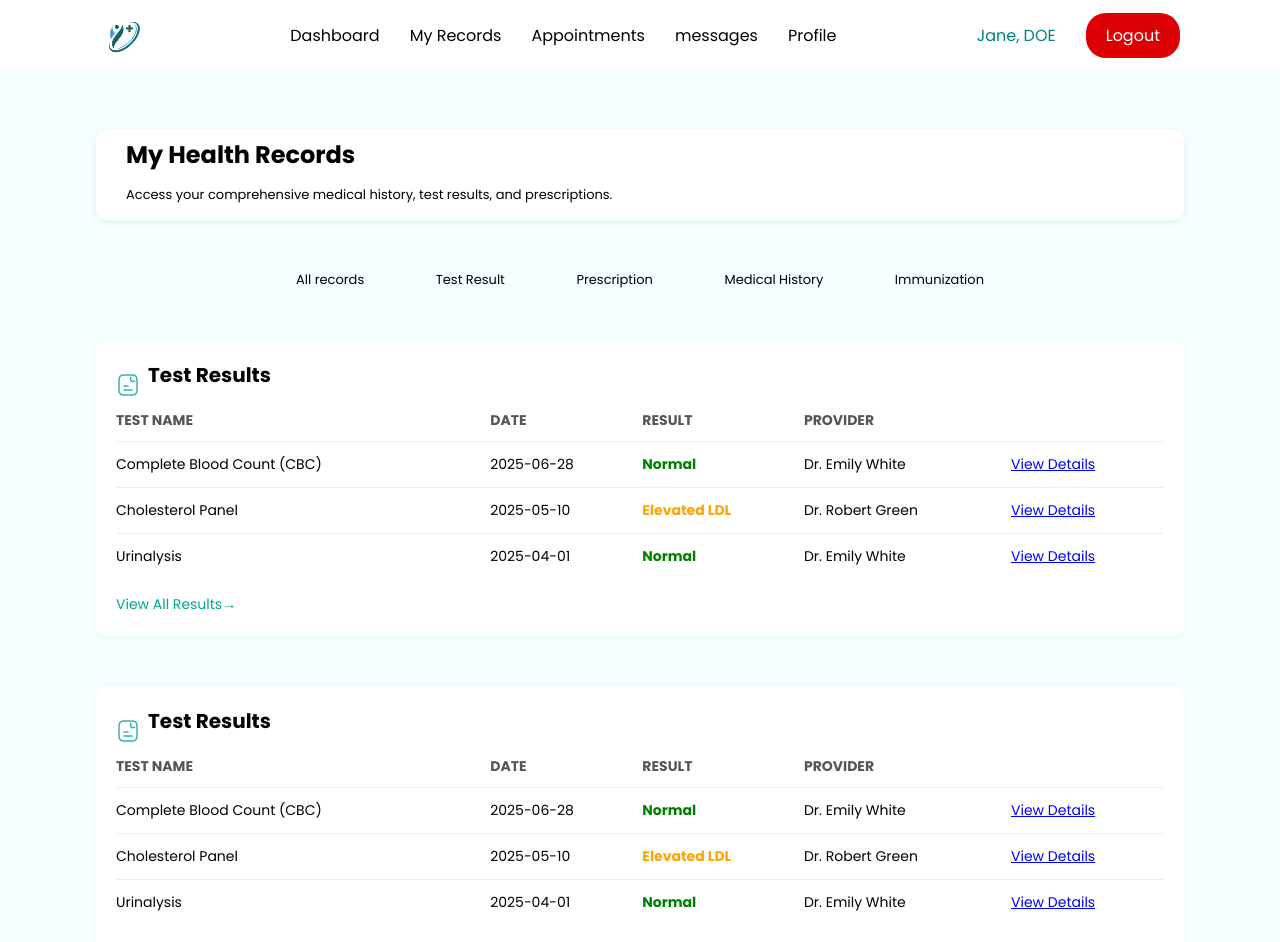
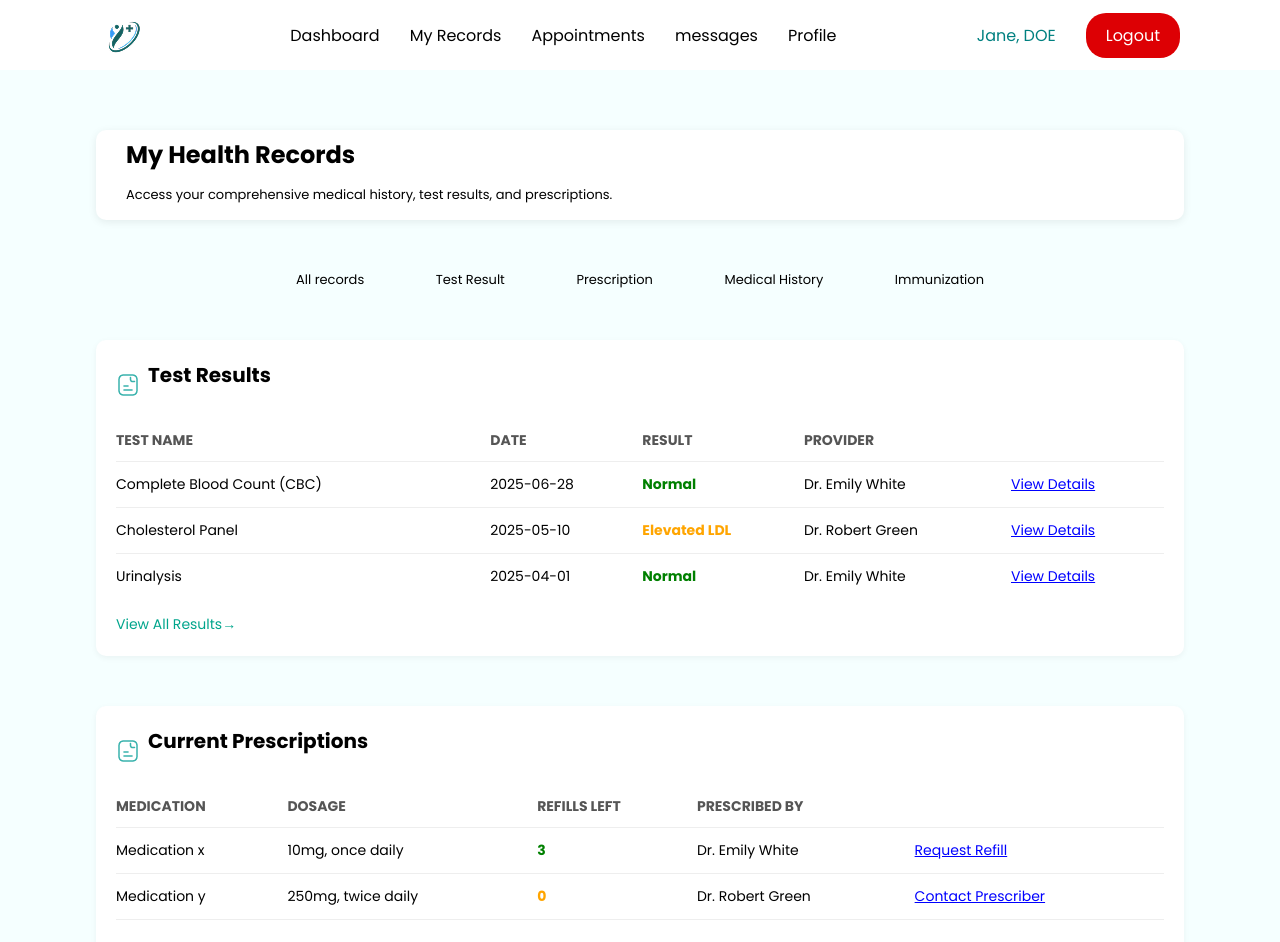
Before and after one commit to TinyDevTeam25/altcare-frontend, a React (Vite) app: page /patient/MyRecordTest/MyRecordTest in a window 1280 px wide. Shown: the top 942 px of the page. Built offline with nearby package versions, Linux system fonts and the light colour scheme.

Commit message:
Myrecordtestupdate

```diff
--- a/src/components/PeterComponents/Card3/Card3.jsx
+++ b/src/components/PeterComponents/Card3/Card3.jsx
@@ -9,13 +9,17 @@ function Card3 ({
     pr,
     cbc,
     date1,
-    nor,
-    Dr,
-    vd,
+    nor1,
+    nor2,
+    Dr1,
+    vd1,
+    vd2,
+    vd3,
     cp,
     date2,
     ldl,
     Dr2,
+    Dr3,
      color1,
    color2,
    color3,
@@ -46,12 +50,12 @@ function Card3 ({
             <td>{cbc}</td>
             <td>{date1}</td>
             <td className="normal" style={{ color: color1 }}>
-              {nor}
+              {nor1}
             </td>
-            <td>{Dr}</td>
+            <td>{Dr1}</td>
             <td>
               <span className="view-link" style={{ color: color3 }}>
-                {vd}
+                {vd1}
               </span>
             </td>
           </tr>
@@ -64,7 +68,7 @@ function Card3 ({
             <td>{Dr2}</td>
             <td>
               <span className="view-link" style={{ color: color3 }}>
-                {vd}
+                {vd2}
               </span>
             </td>
           </tr>
@@ -72,12 +76,12 @@ function Card3 ({
             <td>{ur}</td>
             <td>{date3}</td>
             <td className="normal" style={{ color: color1 }}>
-              {nor}
+              {nor2}
             </td>
-            <td>{Dr}</td>
+            <td>{Dr3}</td>
             <td>
               <span className="view-link" style={{ color: color3 }}>
-                {vd}
+                {vd3}
               </span>
             </td>
           </tr>
--- a/src/patient/MyRecordTest/MyRecordTest.css
+++ b/src/patient/MyRecordTest/MyRecordTest.css
@@ -24,6 +24,7 @@
   align-items: center;
   text-align: center;;
   gap: 0.5rem;
+  margin-bottom: 20px;
 }
 .resultss-container {
   background: #ffffff;
--- a/src/patient/MyRecordTest/MyRecordTest.jsx
+++ b/src/patient/MyRecordTest/MyRecordTest.jsx
@@ -46,13 +46,17 @@ function MyRecordTest() {
             pr="PROVIDER"
             cbc="Complete Blood Count (CBC)"
             date1="2025-06-28"
-            nor="Normal"
-            Dr="Dr. Emily White"
-            vd="View Details"
+            nor1="Normal"
+            nor2="Normal"
+            Dr1="Dr. Emily White"
+            vd1="View Details"
+            vd2="View Details"
+            vd3="View Details"
             cp="Cholesterol Panel"
             date2="2025-05-10"
             ldl="Elevated LDL"
             Dr2="Dr. Robert Green"
+            Dr3="Dr. Emily White"
             color1="#008000"
             color2="#FFA500"
             color3="#0000FF"
@@ -61,32 +65,30 @@ function MyRecordTest() {
             vw="View All Results"
             arrow="→"
           />
-
         </div>
 
         <div className="resultss-container">
           <Card3
             pix={Document}
-            topic="Test Results"
-            tn="TEST NAME"
-            da="DATE"
-            re="RESULT"
-            pr="PROVIDER"
-            cbc="Complete Blood Count (CBC)"
-            date1="2025-06-28"
-            nor="Normal"
-            Dr="Dr. Emily White"
-            vd="View Details"
-            cp="Cholesterol Panel"
-            date2="2025-05-10"
-            ldl="Elevated LDL"
+            topic="Current Prescriptions"
+            tn="MEDICATION"
+            da="DOSAGE"
+            re="REFILLS LEFT"
+            pr="PRESCRIBED BY"
+            cbc="Medication x"
+            date1="10mg, once daily"
+            nor1="3"
+            Dr1="Dr. Emily White"
+            vd1="Request Refill"
+            vd2="Contact Prescriber"
+            cp="Medication y"
+            date2="250mg, twice daily"
+            ldl="0"
             Dr2="Dr. Robert Green"
             color1="#008000"
             color2="#FFA500"
             color3="#0000FF"
-            ur="Urinalysis"
-            date3="2025-04-01"
-            vw="View All Results"
+            vw="View All prescriptions"
             arrow="→"
           />
         </div>
```
